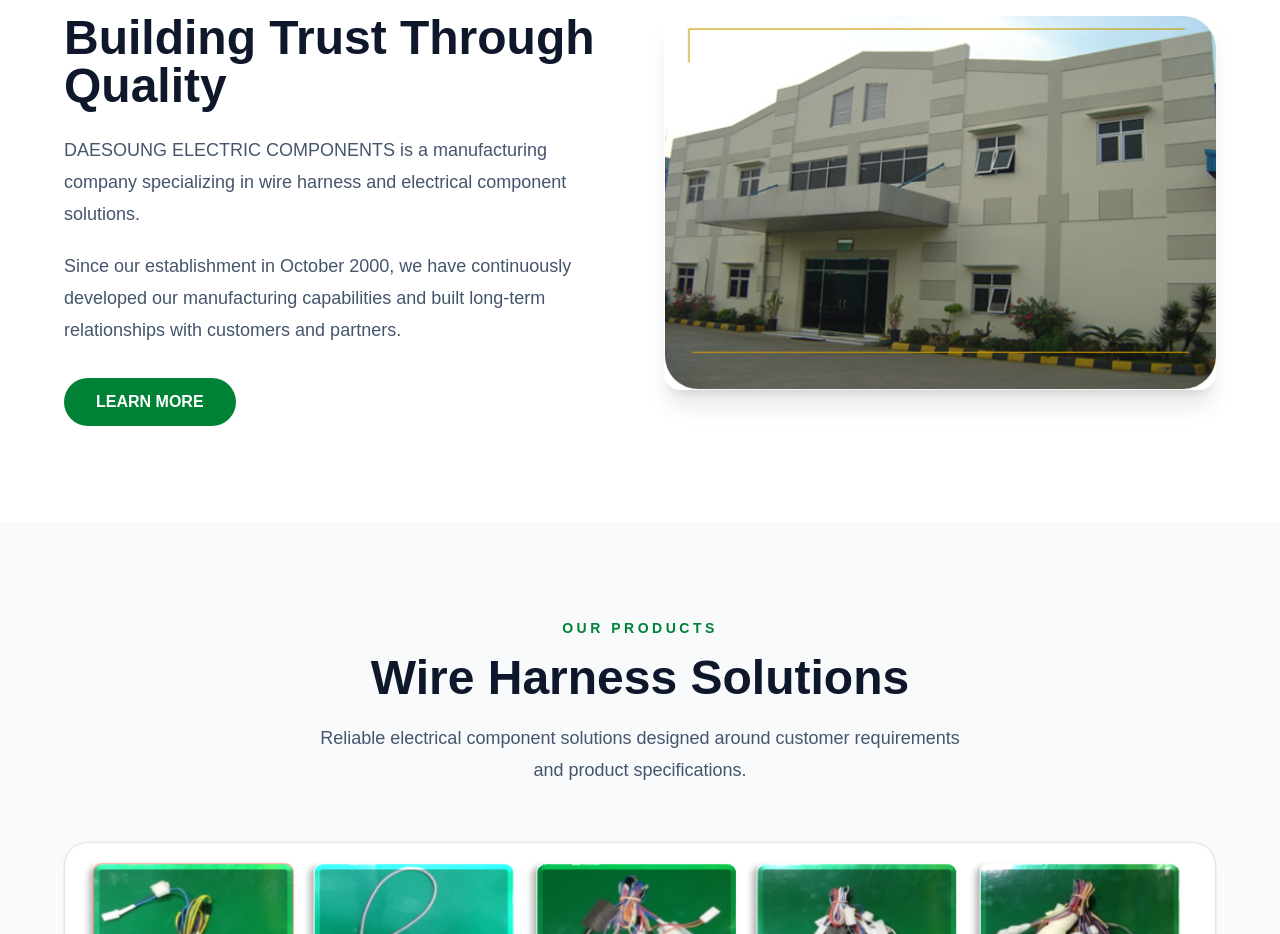
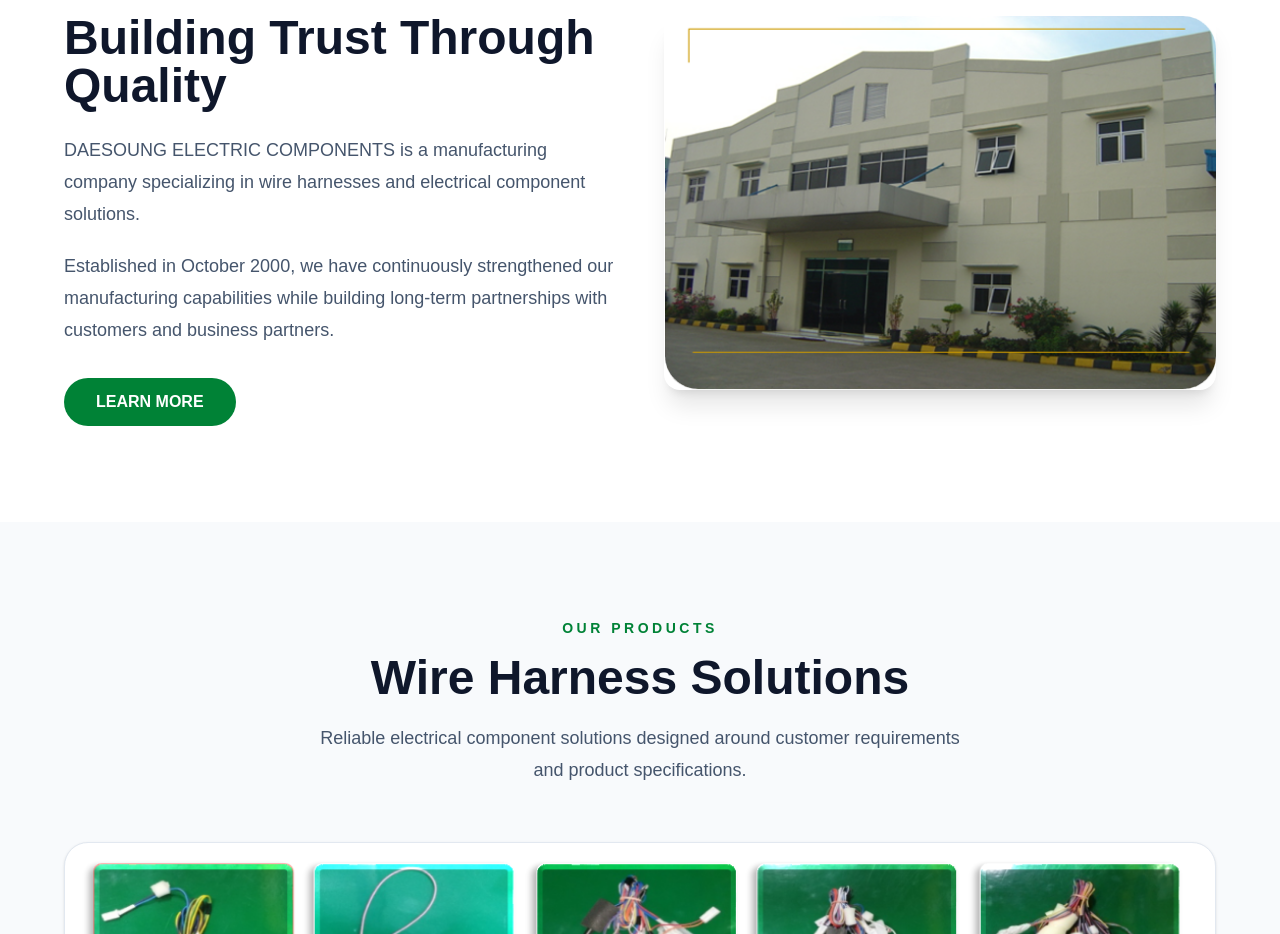
Before and after one commit to whatsupbro7/dsec-website, a Next.js app: page / in a window 1280 px wide. Shown: the part 880-1814 px from the top of the page. Built offline with nearby package versions, Linux system fonts and the light colour scheme.

Commit message:
Polish homepage company introduction copy

```diff
--- a/app/page.tsx
+++ b/app/page.tsx
@@ -85,15 +85,10 @@
                 Building Trust Through Quality
               </h2>
               <p className="mt-6 text-lg leading-8 text-slate-600">
-                DAESOUNG ELECTRIC COMPONENTS is a manufacturing
-                company specializing in wire harness and electrical
-                component solutions.
+                DAESOUNG ELECTRIC COMPONENTS is a manufacturing company specializing in wire harnesses and electrical component solutions.
               </p>
               <p className="mt-5 text-lg leading-8 text-slate-600">
-                Since our establishment in October 2000, we have
-                continuously developed our manufacturing capabilities
-                and built long-term relationships with customers
-                and partners.
+                Established in October 2000, we have continuously strengthened our manufacturing capabilities while building long-term partnerships with customers and business partners.
               </p>
               <a
                 href="/about"
```
